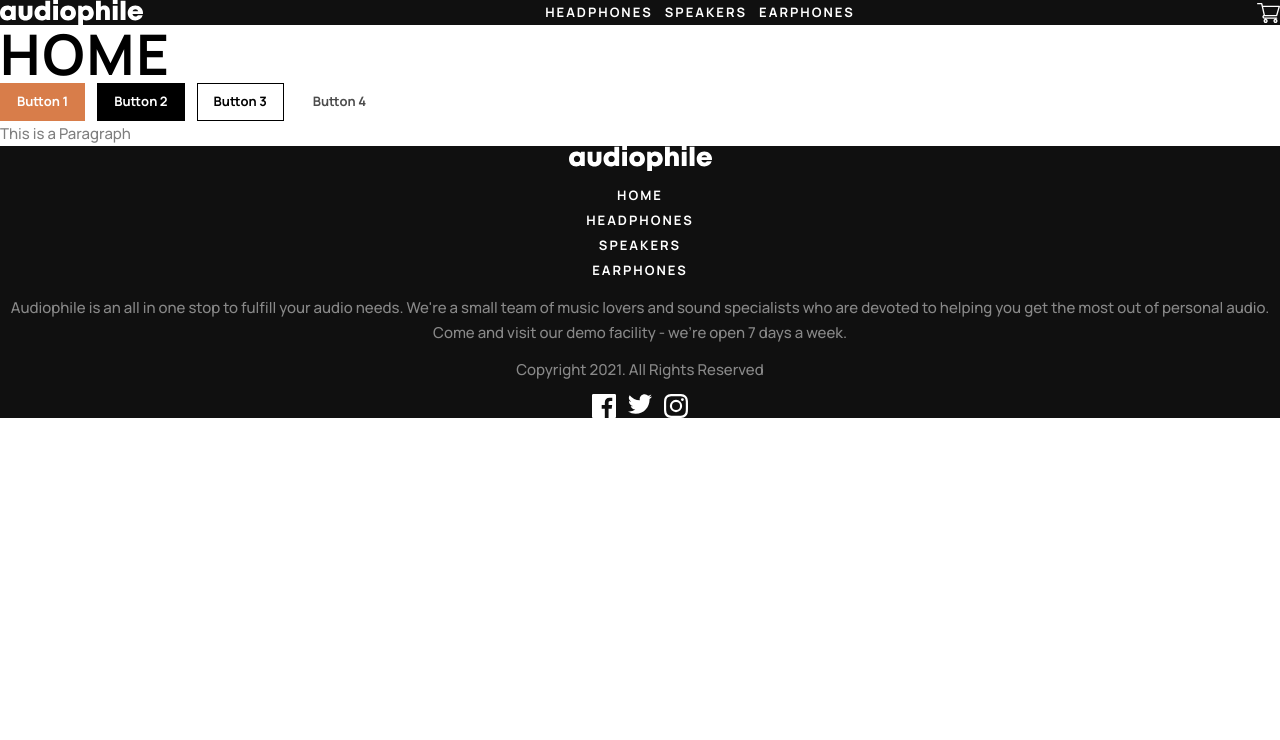
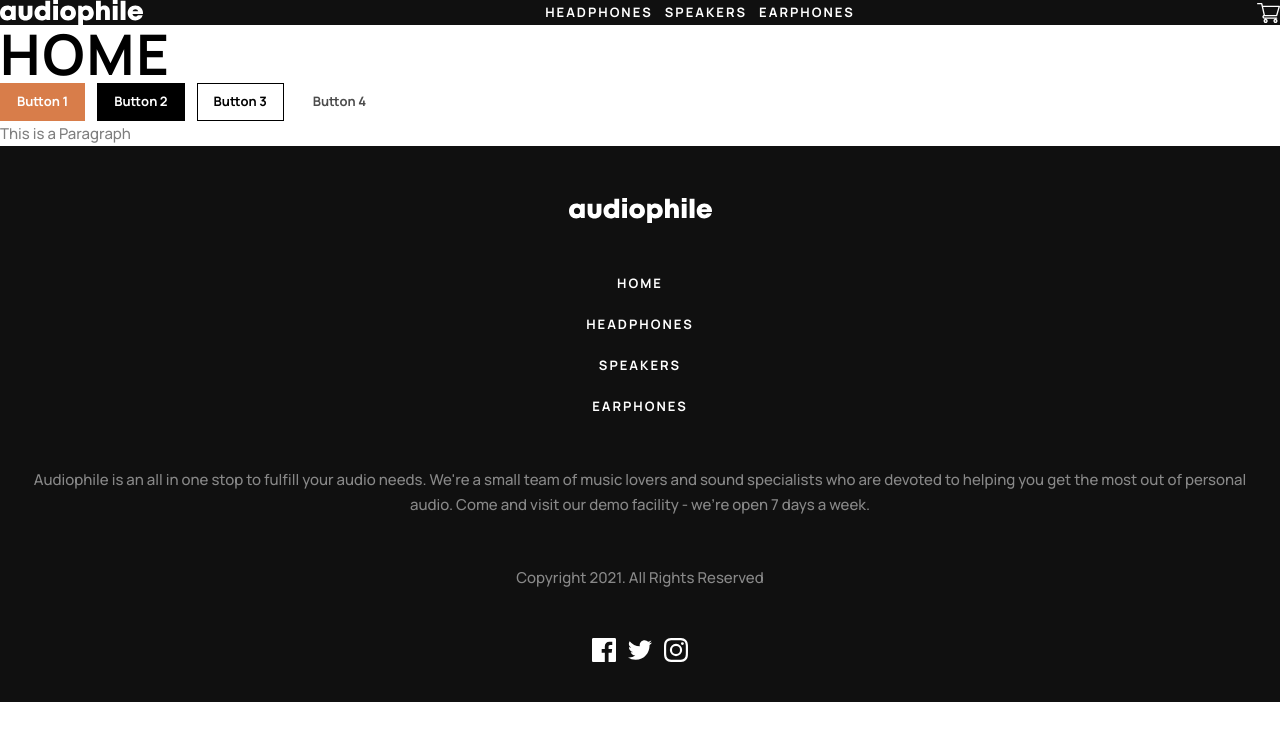
Before and after one commit to scottmotion/audiophile-ecommerce, a React (Vite) app: page / in a window 1280 px wide. Shown: the top 740 px of the page. Built offline with nearby package versions, Linux system fonts and the light colour scheme.

Commit message:
Update Footer.tsx

```diff
--- a/src/Components/Footer.tsx
+++ b/src/Components/Footer.tsx
@@ -6,9 +6,9 @@ import { ReactComponent as InstagramIcon } from "/src/assets/icons/icon-instagra
 export default function Footer() {
   return (
     <>
-      <footer className="flex flex-col items-center gap-3 bg-darkest-grey text-white">
+      <footer className="flex flex-col items-center gap-12 bg-darkest-grey px-6 pb-10 pt-[3.25rem] text-white">
         <SiteLogo />
-        <ul className="flex flex-col text-center">
+        <ul className="flex flex-col gap-4 text-center">
           <li className="nav-item">Home</li>
           <li className="nav-item">Headphones</li>
           <li className="nav-item">Speakers</li>
@@ -21,7 +21,7 @@ export default function Footer() {
           demo facility - we’re open 7 days a week.
         </p>
         <p className="text-center">Copyright 2021. All Rights Reserved</p>
-        <div className="flex flex-row gap-3">
+        <div className="flex flex-row items-center gap-3">
           <FacebookIcon />
           <TwitterIcon />
           <InstagramIcon />
```
